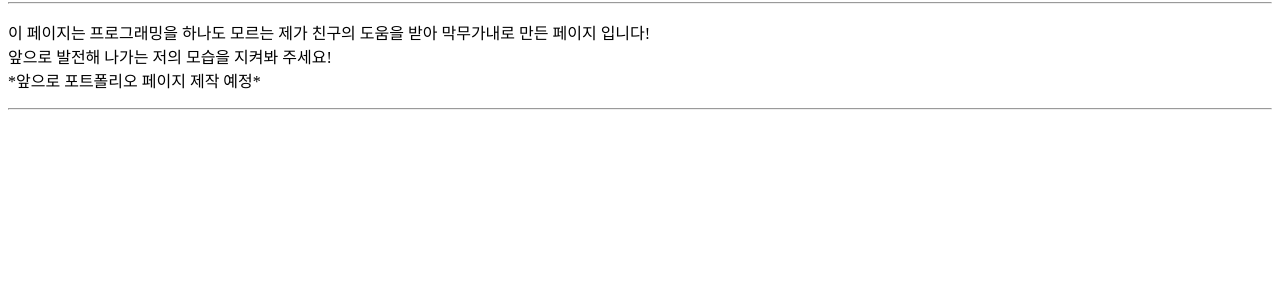
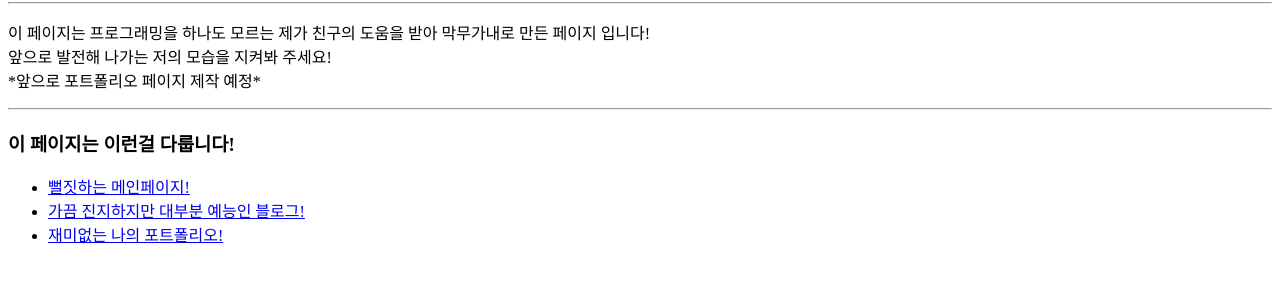
Before and after one commit to sunche243/WEB-PRACTICE, a plain HTML site: page portfolio/index.html in a window 1280 px wide. Shown: the part 78-360 px from the top of the page. Drawn offline with Linux system fonts and the light colour scheme.

Commit message:
Update index.html

```diff
--- a/portfolio/index.html
+++ b/portfolio/index.html
@@ -15,5 +15,13 @@
         *앞으로 포트폴리오 페이지 제작 예정*
     </p>
     <hr>
+    <h3>이 페이지는 이런걸 다룹니다!</h3>
+    <p>
+    <ul>
+        <li><a href="https://sunche.me">뻘짓하는 메인페이지!</li>
+        <li><a href="https://sunche.me/blog">가끔 진지하지만 대부분 예능인 블로그!</a></li>
+        <li><a href="https://sunche.me/portfolio">재미없는 나의 포트폴리오!</a></li>
+    </ul>
+    </p>
 </body>
 </html>
```
